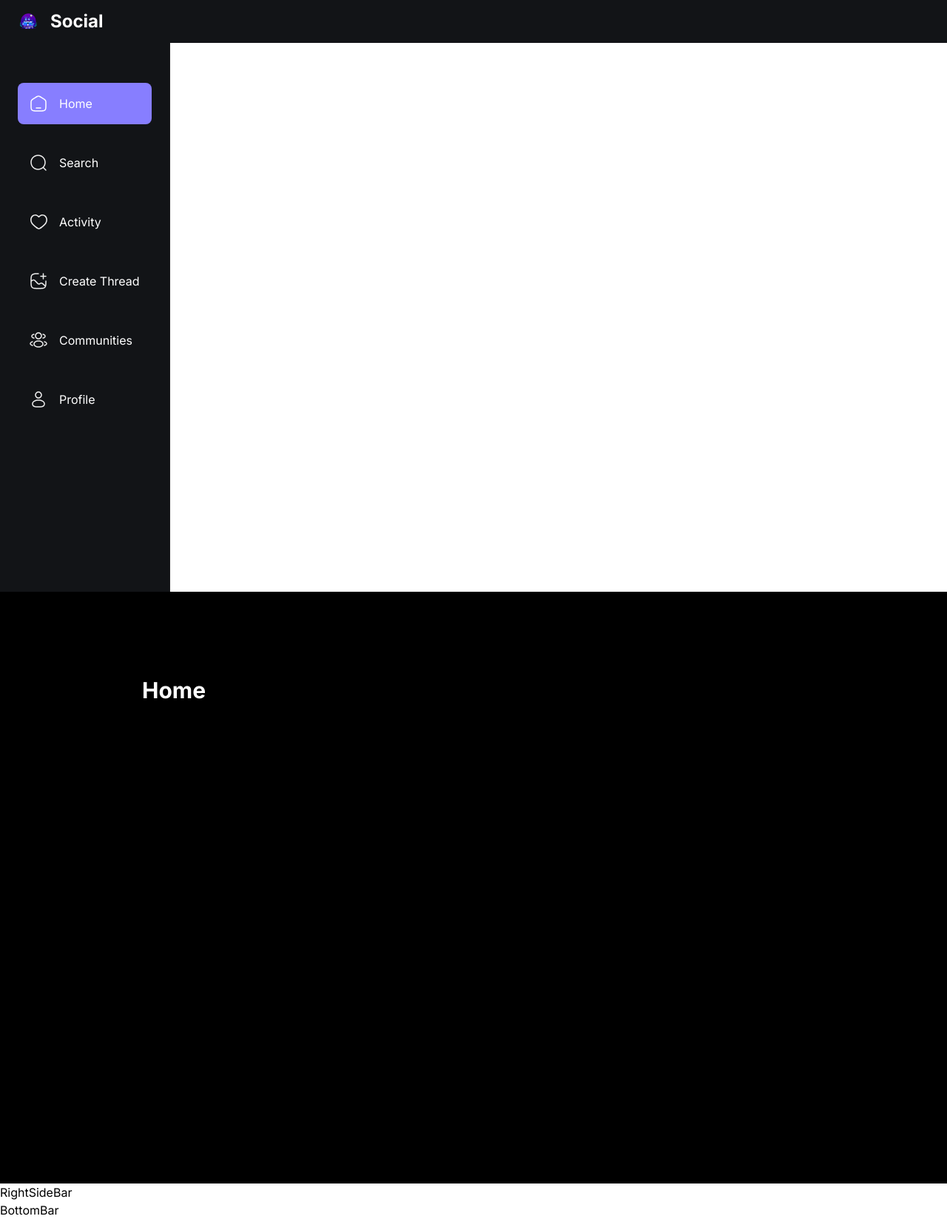
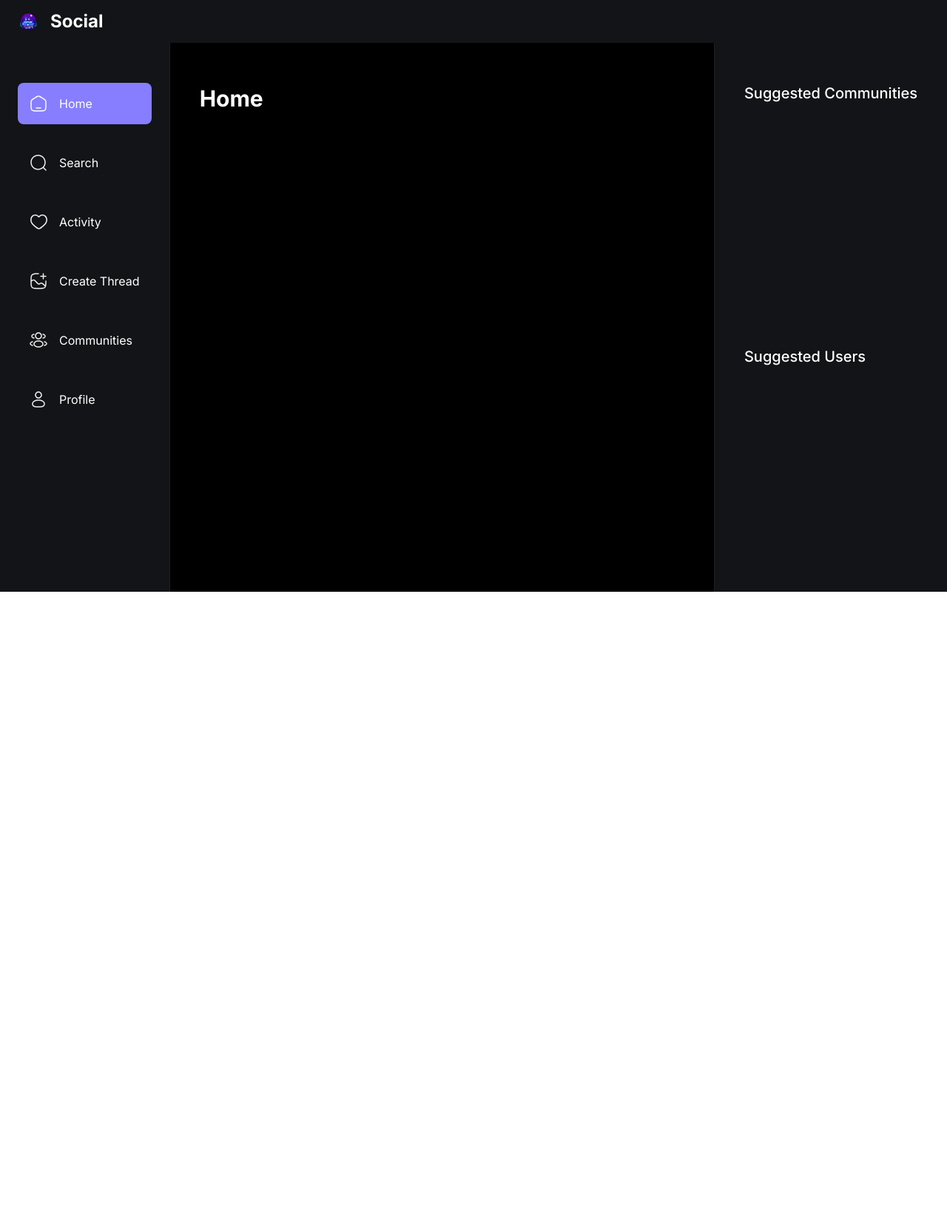
Before and after one commit to Alex99like/social, a Next.js app: page / in a window 1280 px wide. Shown: the whole page at 74% size. After the commit the page ends 800 px from the top, so only its background shows below. Built offline with nearby package versions, Linux system fonts and the light colour scheme; no server answers.

Commit message:
feat: add bottom & side bars

```diff
--- a/app/(auth)/onboarding/page.tsx
+++ b/app/(auth)/onboarding/page.tsx
@@ -5,7 +5,7 @@
     <main className='mx-auto flex max-w-3xl flex-col justify-start px-10 py-20'>
       <h1 className='head-text'>Onboarding</h1>
       <p className='mt-3 text-base-regular text-light-2'>
-        Complete your profile now, to use Threds.
+        Complete your profile now, to use Social.
       </p>
     </main>
   )
--- a/app/(root)/layout.tsx
+++ b/app/(root)/layout.tsx
@@ -30,7 +30,7 @@
       <html lang='en'>
         <body className={inter.className}>
           <TopBar />
-          <main>
+          <main className={`flex flex-row`}>
             <LeftSideBar />
 
             <section className={'main-container'}>
--- a/components/shared/BottomBar.tsx
+++ b/components/shared/BottomBar.tsx
@@ -1,7 +1,43 @@
-import React from 'react'
+"use client";
+
+import Image from "next/image";
+import Link from "next/link";
+import { usePathname } from "next/navigation";
+
+import { sidebarLinks } from "@/constants";
 
 export const BottomBar = () => {
+  const pathname = usePathname();
+
   return (
-    <div>BottomBar</div>
-  )
+    <section className='bottombar'>
+      <div className='bottombar_container'>
+        {sidebarLinks.map((link) => {
+          const isActive =
+            (pathname.includes(link.route) && link.route.length > 1) ||
+            pathname === link.route;
+
+          return (
+            <Link
+              href={link.route}
+              key={link.label}
+              className={`bottombar_link ${isActive && "bg-primary-500"}`}
+            >
+              <Image
+                src={link.imgURL}
+                alt={link.label}
+                width={16}
+                height={16}
+                className='object-contain'
+              />
+
+              <p className='text-subtle-medium text-light-1 max-sm:hidden'>
+                {link.label.split(/\s+/)[0]}
+              </p>
+            </Link>
+          );
+        })}
+      </div>
+    </section>
+  );
 }
--- a/components/shared/RightSideBar.tsx
+++ b/components/shared/RightSideBar.tsx
@@ -2,6 +2,17 @@
 
 export const RightSideBar = () => {
   return (
-    <div>RightSideBar</div>
+    <section className={'custom-scrollbar rightsidebar'}>
+      <div className={'flex flex-1 flex-col justify-start'}>
+        <h3 className={`text-heading4-medium text-light-1`}>
+          Suggested Communities
+        </h3>
+      </div>
+      <div className={'flex flex-1 flex-col justify-start'}>
+        <h3 className={`text-heading4-medium text-light-1`}>
+          Suggested Users
+        </h3>
+      </div>
+    </section>
   )
 }
```
